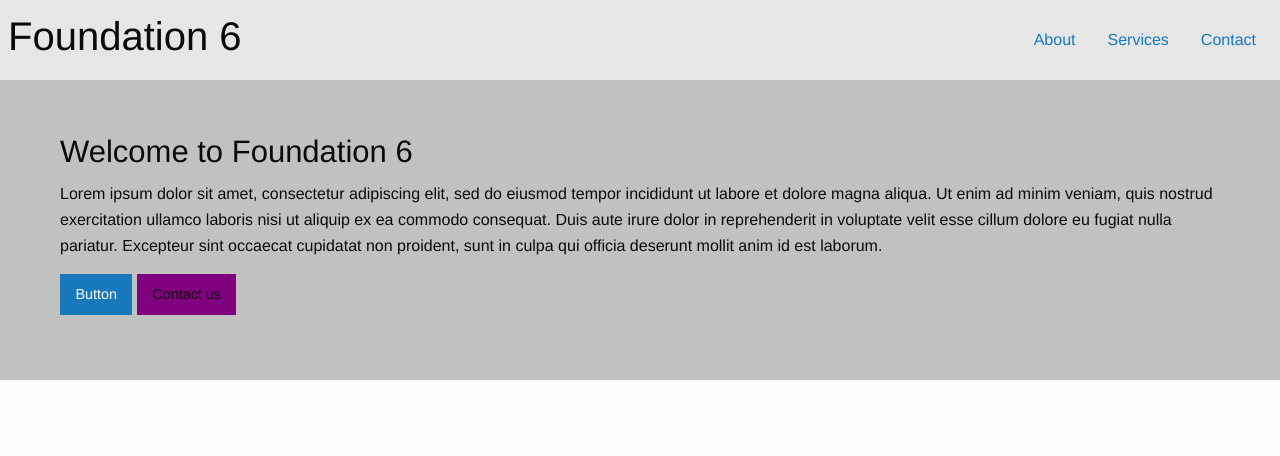
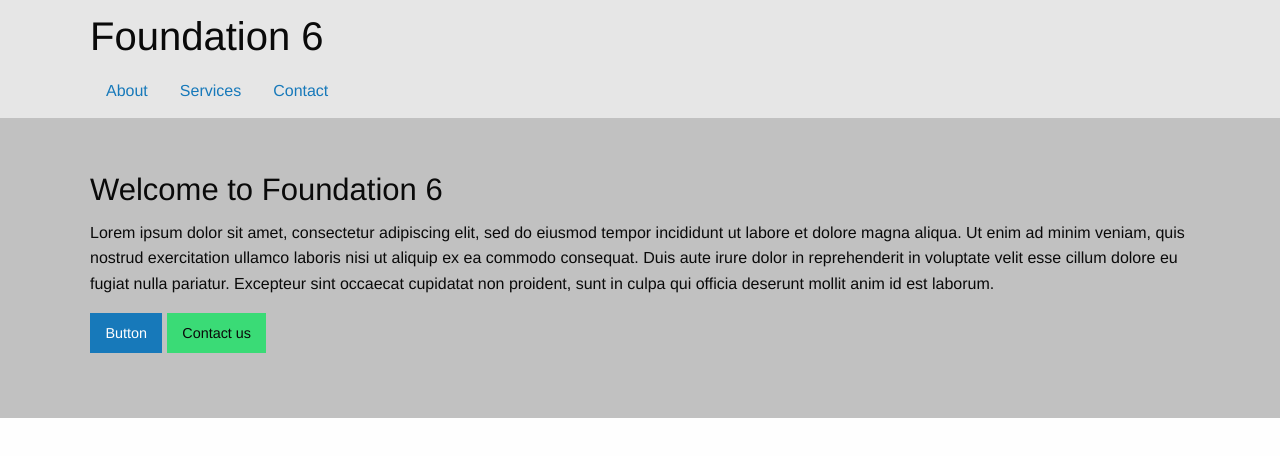
Before and after one commit to deepusnath/foundation, a plain HTML site: page index.html in a window 1280 px wide. Drawn offline with Linux system fonts and the light colour scheme.

Commit message:
Adds wrapper class

```diff
--- a/css/app.css
+++ b/css/app.css
@@ -2,6 +2,14 @@
 /*********************************************************************
 GENERAL
 **********************************************************************/
+
+.wrap{
+
+	width:90%;
+	max-width: 1100px;
+	margin:0 auto;
+}
+
 
 /*********************************************************************
 NAV
@@ -13,14 +21,14 @@
 .hero{
 
 	background-color: #9999;
-	padding: 50px 60px;
+	padding: 50px 0px;
 	height: 300px;
 }
 
 .button.success
 {
 
-	background-color: purple;
+	/*background-color: purple;*/
 }
 
 /*********************************************************************
--- a/index.html
+++ b/index.html
@@ -12,6 +12,7 @@
    <!-- Desktop Navigation -->
 
       <div class="top-bar">
+      <div class="wrap">
           <div class="top-bar-left">
             <h2>Foundation 6</h2>
           </div>
@@ -24,29 +25,34 @@
             </ul>
           </div>
       </div>
+      </div>
 
     <!-- Hero Navigation -->
       <section class="hero">
-
-        <h3> Welcome to Foundation 6 </h3>
-        <p>
-          Lorem ipsum dolor sit amet, consectetur adipiscing elit, sed do eiusmod tempor incididunt ut labore et dolore magna aliqua. Ut enim ad minim veniam, quis nostrud exercitation ullamco laboris nisi ut aliquip ex ea commodo consequat. Duis aute irure dolor in reprehenderit in voluptate velit esse cillum dolore eu fugiat nulla pariatur. Excepteur sint occaecat cupidatat non proident, sunt in culpa qui officia deserunt mollit anim id est laborum.
+         <div class="wrap">
+          <h3> Welcome to Foundation 6 </h3>
+          <p>
+            Lorem ipsum dolor sit amet, consectetur adipiscing elit, sed do eiusmod tempor incididunt ut labore et dolore magna aliqua. Ut enim ad minim veniam, quis nostrud exercitation ullamco laboris nisi ut aliquip ex ea commodo consequat. Duis aute irure dolor in reprehenderit in voluptate velit esse cillum dolore eu fugiat nulla pariatur. Excepteur sint occaecat cupidatat non proident, sunt in culpa qui officia deserunt mollit anim id est laborum.
 
         </p>
         <a href="" class='button'>Button</a>
         <a href="" class='button success'>Contact us</a>
-
+        </div>
       </section>
 
     <!-- Main Secton -->
       <section class="main">
+        <div class="wrap">
 
+        </div>
       </section>
 
 
     <!-- Footer -->
       <footer>
+        <div class="wrap">
 
+        </div>
       </footer>
 
           <script src="js/vendor/jquery.js"></script>
```
